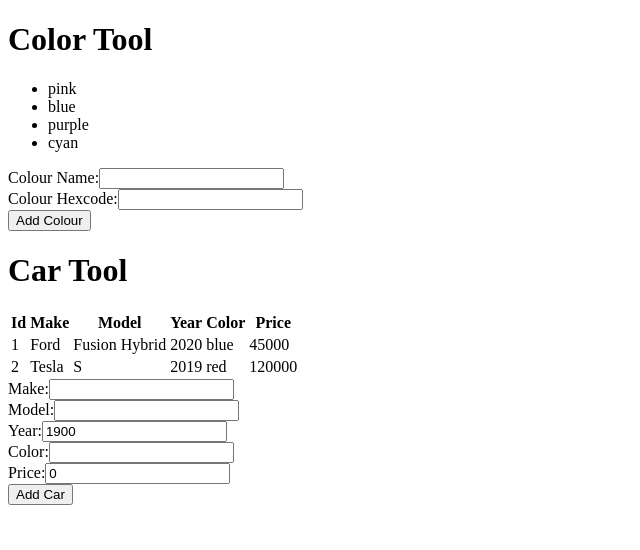
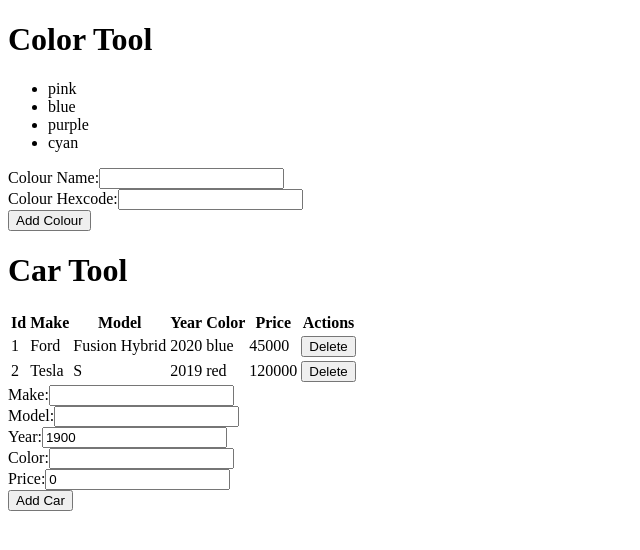
Before and after one commit to cccs-kevin/react-redux-typescript_09282020, a React (Create React App) app in the folder demo-app/: page / in a window 1280 px wide. Shown: the top 550 px of the page, without its empty margins (0-640 px from the left). Built offline with nearby package versions, Linux system fonts and the light colour scheme.

Commit message:
add code demos

```diff
--- /dev/null
+++ b/demo-app/src/components/CarForm.tsx
@@ -0,0 +1,95 @@
+import React, { useState, ChangeEvent } from "react";
+
+import { NewCar } from "../models/car";
+
+export type CarFormProps = {
+  buttonText: string;
+  onSubmitCar: (car: NewCar) => void;
+};
+
+export function CarForm(props: CarFormProps) {
+  const [carForm, setCarForm] = useState({
+    make: "",
+    model: "",
+    year: 1900,
+    color: "",
+    price: 0,
+  });
+
+  const change = (e: ChangeEvent<HTMLInputElement>) => {
+    setCarForm({
+      ...carForm,
+      [e.target.name]: e.target.value,
+    });
+  };
+
+  const submitCar = () => {
+    props.onSubmitCar({ ...carForm });
+
+    setCarForm({
+      make: "",
+      model: "",
+      year: 1900,
+      color: "",
+      price: 0,
+    });
+  };
+
+  return (
+    <form>
+      <div>
+        <label htmlFor="make-input">Make:</label>
+        <input
+          type="text"
+          id="make-input"
+          name="make"
+          value={carForm.make}
+          onChange={change}
+        />
+      </div>
+      <div>
+        <label htmlFor="model-input">Model:</label>
+        <input
+          type="text"
+          id="model-input"
+          name="model"
+          value={carForm.model}
+          onChange={change}
+        />
+      </div>
+      <div>
+        <label htmlFor="year-input">Year:</label>
+        <input
+          type="number"
+          id="year-input"
+          name="year"
+          value={carForm.year}
+          onChange={change}
+        />
+      </div>
+      <div>
+        <label htmlFor="color-input">Color:</label>
+        <input
+          type="text"
+          id="color-input"
+          name="color"
+          value={carForm.color}
+          onChange={change}
+        />
+      </div>
+      <div>
+        <label htmlFor="price-input">Price:</label>
+        <input
+          type="number"
+          id="price-input"
+          name="price"
+          value={carForm.price}
+          onChange={change}
+        />
+      </div>
+      <button type="button" onClick={submitCar}>
+        {props.buttonText}
+      </button>
+    </form>
+  );
+}
--- /dev/null
+++ b/demo-app/src/components/CarTable.tsx
@@ -0,0 +1,33 @@
+import React from "react";
+
+import { Car } from "../models/car";
+
+import { CarViewRow } from "./CarViewRow";
+
+export type CarTableProps = {
+  cars: Car[];
+  onDeleteCar: (carId: number) => void;
+};
+
+export function CarTable(props: CarTableProps) {
+  return (
+    <table>
+      <thead>
+        <tr>
+          <th>Id</th>
+          <th>Make</th>
+          <th>Model</th>
+          <th>Year</th>
+          <th>Color</th>
+          <th>Price</th>
+          <th>Actions</th>
+        </tr>
+      </thead>
+      <tbody>
+        {props.cars.map((car) => (
+          <CarViewRow key={car.id} car={car} onDeleteCar={props.onDeleteCar} />
+        ))}
+      </tbody>
+    </table>
+  );
+}
--- a/demo-app/src/components/CarTool.tsx
+++ b/demo-app/src/components/CarTool.tsx
@@ -1,8 +1,10 @@
-import React, { useState, ChangeEvent } from "react";
+import React, { useState } from "react";
 
-import { Car } from "../models/car";
+import { Car, NewCar } from "../models/car";
 
 import { ToolHeader } from "./ToolHeader";
+import { CarTable } from "./CarTable";
+import { CarForm } from "./CarForm";
 
 export interface CarToolProps {
   cars: Car[];
@@ -11,112 +13,24 @@ export interface CarToolProps {
 export function CarTool(props: CarToolProps) {
   const [cars, setCars] = useState<Car[]>([...props.cars]);
 
-  const [carForm, setCarForm] = useState({
-    make: "",
-    model: "",
-    year: 1900,
-    color: "",
-    price: 0,
-  });
-
-  const change = (e: ChangeEvent<HTMLInputElement>) => {
-    setCarForm({
-      ...carForm,
-      [e.target.name]: e.target.value,
-    });
-  };
-
-  const addCar = () => {
+  const addCar = (newCar: NewCar) => {
     setCars(
       cars.concat({
-        ...carForm,
+        ...newCar,
         id: Math.max(...(cars.map((c) => c.id) as []), 0) + 1,
       })
     );
   };
 
+  const deleteCar = (carId: number) => {
+    setCars(cars.filter((c) => c.id !== carId));
+  };
+
   return (
     <>
       <ToolHeader headerText="Car Tool" />
-      <table>
-        <thead>
-          <tr>
-            <th>Id</th>
-            <th>Make</th>
-            <th>Model</th>
-            <th>Year</th>
-            <th>Color</th>
-            <th>Price</th>
-          </tr>
-        </thead>
-        <tbody>
-          {cars.map((car) => (
-            <tr key={car.id}>
-              <td>{car.id}</td>
-              <td>{car.make}</td>
-              <td>{car.model}</td>
-              <td>{car.year}</td>
-              <td>{car.color}</td>
-              <td>{car.price}</td>
-            </tr>
-          ))}
-        </tbody>
-      </table>
-      <form>
-        <div>
-          <label htmlFor="make-input">Make:</label>
-          <input
-            type="text"
-            id="make-input"
-            name="make"
-            value={carForm.make}
-            onChange={change}
-          />
-        </div>
-        <div>
-          <label htmlFor="model-input">Model:</label>
-          <input
-            type="text"
-            id="model-input"
-            name="model"
-            value={carForm.model}
-            onChange={change}
-          />
-        </div>
-        <div>
-          <label htmlFor="year-input">Year:</label>
-          <input
-            type="number"
-            id="year-input"
-            name="year"
-            value={carForm.year}
-            onChange={change}
-          />
-        </div>
-        <div>
-          <label htmlFor="color-input">Color:</label>
-          <input
-            type="text"
-            id="color-input"
-            name="color"
-            value={carForm.color}
-            onChange={change}
-          />
-        </div>
-        <div>
-          <label htmlFor="price-input">Price:</label>
-          <input
-            type="number"
-            id="price-input"
-            name="price"
-            value={carForm.price}
-            onChange={change}
-          />
-        </div>
-        <button type="button" onClick={addCar}>
-          Add Car
-        </button>
-      </form>
+      <CarTable cars={cars} onDeleteCar={deleteCar} />
+      <CarForm buttonText="Add Car" onSubmitCar={addCar} />
     </>
   );
 }
--- /dev/null
+++ b/demo-app/src/components/CarViewRow.tsx
@@ -0,0 +1,26 @@
+import React from "react";
+
+import { Car } from "../models/car";
+
+export type CarViewRowProps = {
+  car: Car;
+  onDeleteCar: (carId: number) => void;
+};
+
+export function CarViewRow(props: CarViewRowProps) {
+  return (
+    <tr>
+      <td>{props.car.id}</td>
+      <td>{props.car.make}</td>
+      <td>{props.car.model}</td>
+      <td>{props.car.year}</td>
+      <td>{props.car.color}</td>
+      <td>{props.car.price}</td>
+      <td>
+        <button type="button" onClick={() => props.onDeleteCar(props.car.id)}>
+          Delete
+        </button>
+      </td>
+    </tr>
+  );
+}
--- a/demo-app/src/models/car.ts
+++ b/demo-app/src/models/car.ts
@@ -6,3 +6,5 @@ export interface Car {
   color: string;
   price: number;
 }
+
+export type NewCar = Omit<Car, "id">;
```
